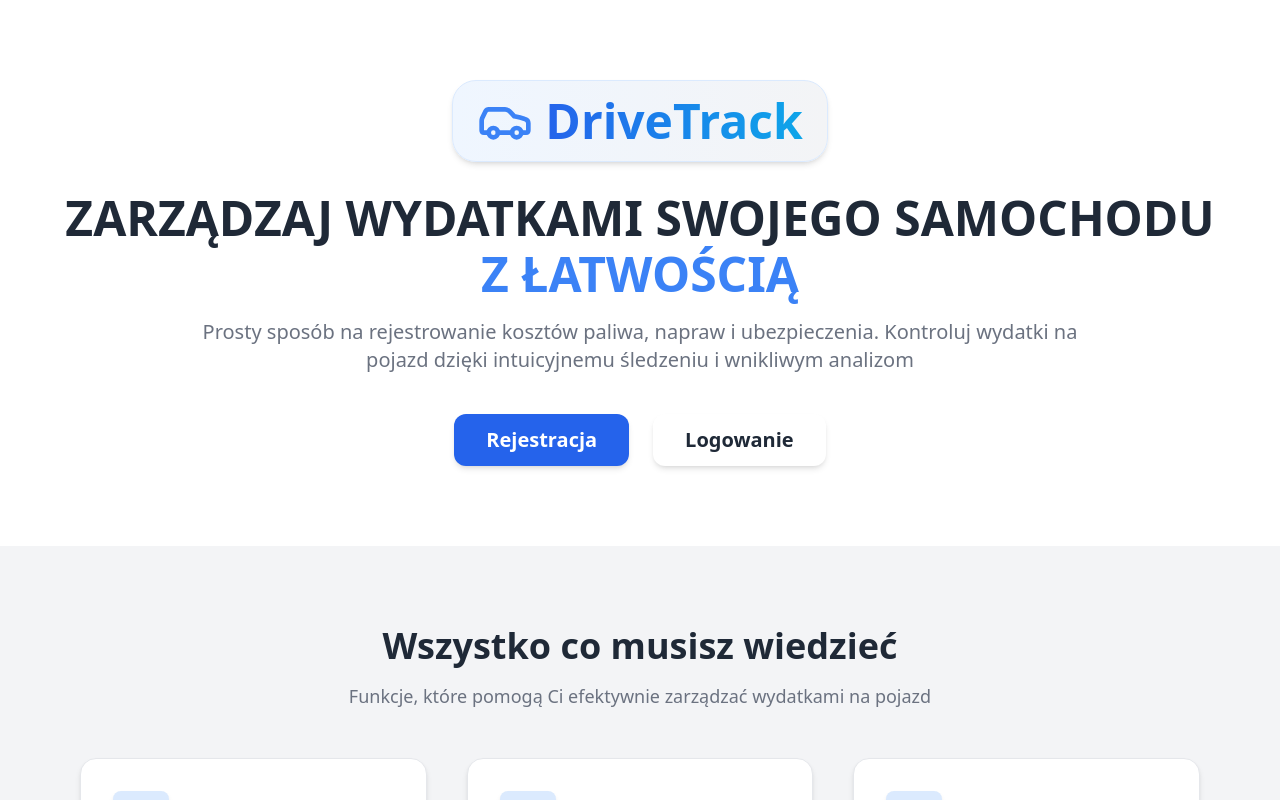
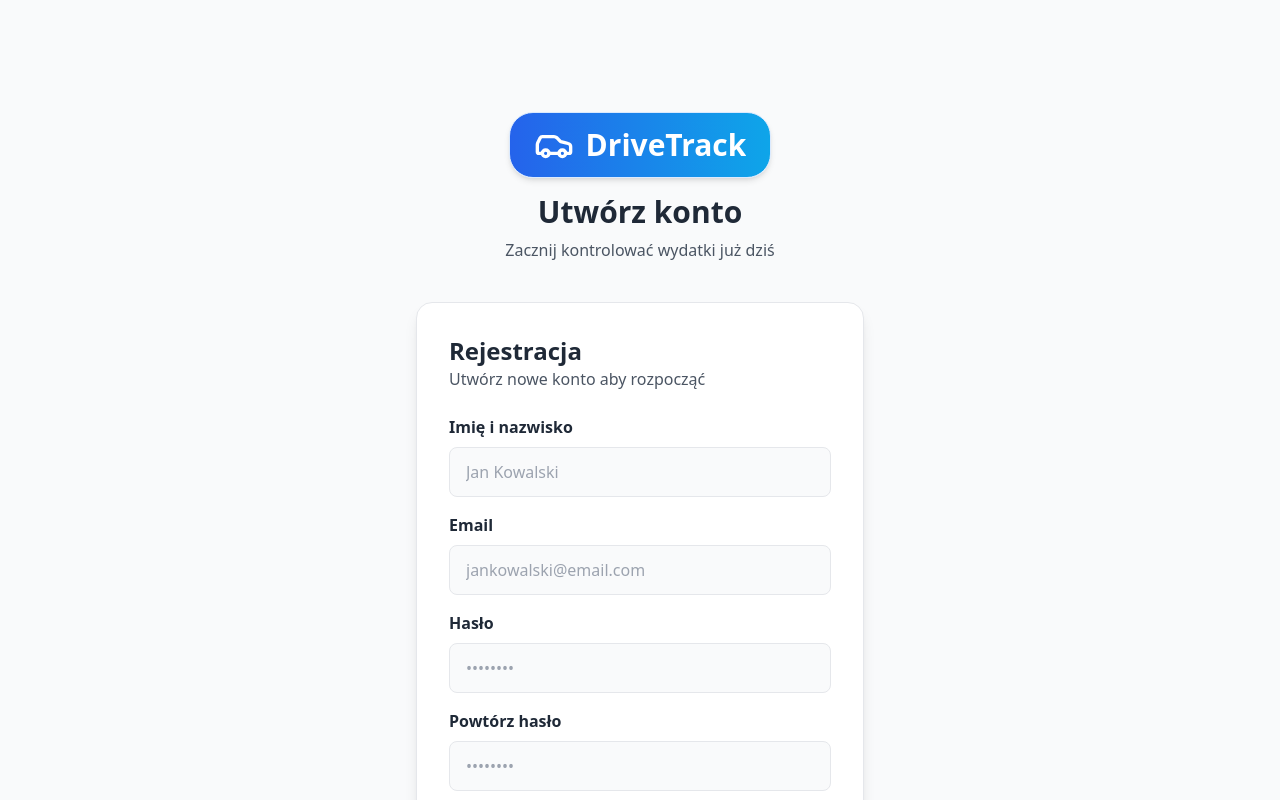
Before and after one commit to PNowakPolsl/Bachelor-DriveTrack, a React (Vite) app in the folder drivetrack/: page /register in a window 1280 px wide. Shown: the top 800 px of the page. Built offline with nearby package versions, Linux system fonts and the light colour scheme.

Commit message:
Okno rejestracji v1.0

```diff
--- a/drivetrack/package.json
+++ b/drivetrack/package.json
@@ -13,7 +13,8 @@
     "framer-motion": "^12.23.22",
     "lucide-react": "^0.545.0",
     "react": "^19.1.1",
-    "react-dom": "^19.1.1"
+    "react-dom": "^19.1.1",
+    "react-router-dom": "^7.9.4"
   },
   "devDependencies": {
     "@eslint/js": "^9.36.0",
--- a/drivetrack/src/main.tsx
+++ b/drivetrack/src/main.tsx
@@ -1,10 +1,20 @@
 import { StrictMode } from 'react'
 import { createRoot } from 'react-dom/client'
 import './index.css';
-import App from './App.tsx'
+import App from './App'
+import React from "react";
+import ReactDOM from "react-dom/client";
+import { BrowserRouter, Routes, Route } from "react-router-dom";
+import MainMenu from "./pages/MainMenu";
+import Registration from "./pages/Registration";
 
-createRoot(document.getElementById('root')!).render(
-  <StrictMode>
-    <App />
-  </StrictMode>,
-)
+ReactDOM.createRoot(document.getElementById("root")!).render(
+  <React.StrictMode>
+    <BrowserRouter>
+      <Routes>
+        <Route path="/" element={<MainMenu />} />
+        <Route path="/register" element={<Registration />} />
+      </Routes>
+    </BrowserRouter>
+  </React.StrictMode>
+);
--- a/drivetrack/src/pages/MainMenu.tsx
+++ b/drivetrack/src/pages/MainMenu.tsx
@@ -1,6 +1,8 @@
 import {Car, TrendingUp, PieChart, Bell} from "lucide-react";
+import { useNavigate } from "react-router-dom";
 
 export default function MainMenu() {
+  const navigate = useNavigate();
   return (
     <div className="min-h-screen flex flex-col">
       <section className="bg-white">
@@ -21,7 +23,7 @@ export default function MainMenu() {
           Prosty sposób na rejestrowanie kosztów paliwa, napraw i ubezpieczenia. Kontroluj wydatki na pojazd dzięki intuicyjnemu śledzeniu i wnikliwym analizom
         </p>
         <div className="mt-8 flex flex-row gap-6 justify-center">
-          <button className="px-8 py-3 bg-blue-600 text-white text-xl font-semibold rounded-xl shadow-md hover:bg-blue-500 transition duration-300">
+          <button onClick={() => navigate ("/register")} className="px-8 py-3 bg-blue-600 text-white text-xl font-semibold rounded-xl shadow-md hover:bg-blue-500 transition duration-300">
             Rejestracja
           </button>
           <button className="px-8 py-3 bg-white text-gray-800 text-xl font-semibold rounded-xl shadow-md hover:bg-blue-600 hover:text-white transition duration-300">
--- /dev/null
+++ b/drivetrack/src/pages/Registration.tsx
@@ -0,0 +1,75 @@
+import { Car } from "lucide-react";
+
+export default function Registration() {
+  return (
+    <div className="min-h-screen flex flex-col items-center py-24 bg-gray-50">
+        { /* Logo + Nagłówek */ }
+        <div className="w-full flex flex-col items-center py-4">
+            <div className="flex items-center gap-3 bg-gradient-to-r from-blue-600 to-sky-500 px-6 py-3 rounded-3xl shadow-md border border-blue-100">
+                    <Car className="w-10 h-10 text-white" />
+                    <h1 className="text-3xl font-bold bg-white from-blue-600 to-sky-500 bg-clip-text text-transparent">
+                        DriveTrack
+                    </h1>
+            </div>
+        </div>
+        <p className="text-3xl text-center text-gray-800 font-bold">
+          Utwórz konto
+          <span className="mt-2 block text-gray-600 text-base font-normal"> Zacznij kontrolować wydatki już dziś</span>
+        </p>
+        { /* Pole rejestracji */ }
+        <div className="mt-10 w-full max-w-md bg-white rounded-2xl shadow-lg p-8 border border-gray">
+            <h3 className="text-2xl font-semibold text-gray-800 text-left">
+                  Rejestracja
+            </h3>
+            <p className="text-gray-600 text-md text-left">
+                  Utwórz nowe konto aby rozpocząć
+            </p>
+            <form className="flex flex-col gap-4">
+                <div className="flex flex-col gap-2 py-6">
+                    <h2 className="text-md font-semibold text-gray-800 text-left">
+                        Imię i nazwisko
+                    </h2>
+                    <input
+                        type="text"
+                        placeholder="Jan Kowalski"
+                        className="px-4 py-3 bg-gray-50 border rounded-lg focus:outline-none focus:ring-2 focus:ring-blue-500"
+                    />
+
+                    <h2 className="text-md font-semibold text-gray-800 text-left mt-2">
+                        Email
+                    </h2>
+                    <input
+                        type="text"
+                        placeholder="jankowalski@email.com"
+                        className="px-4 py-3 bg-gray-50 border rounded-lg focus:outline-none focus:ring-2 focus:ring-blue-500"
+                    />
+
+                    <h2 className="text-md font-semibold text-gray-800 text-left mt-2">
+                        Hasło
+                    </h2>
+                    <input
+                        type="password"
+                        placeholder="••••••••"
+                        className="px-4 py-3 bg-gray-50 border rounded-lg focus:outline-none focus:ring-2 focus:ring-blue-500"
+                    />
+
+                    <h2 className="text-md font-semibold text-gray-800 text-left mt-2">
+                        Powtórz hasło
+                    </h2>
+                    <input
+                        type="password"
+                        placeholder="••••••••"
+                        className="px-4 py-3 bg-gray-50 border rounded-lg focus:outline-none focus:ring-2 focus:ring-blue-500"
+                    />
+                </div>
+                <button className="px-6 py-3 bg-blue-600 text-white text-xl font-semibold rounded-xl shadow-md hover:bg-blue-500 transition duration-300">
+                    Utwórz konto
+                </button>
+            </form>
+        </div>
+
+
+
+    </div>
+  );
+}
```
Also changed, not shown: 1 other file (tests, documents, lock files or other folders).
